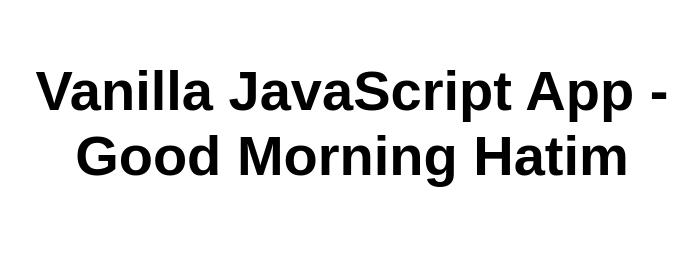
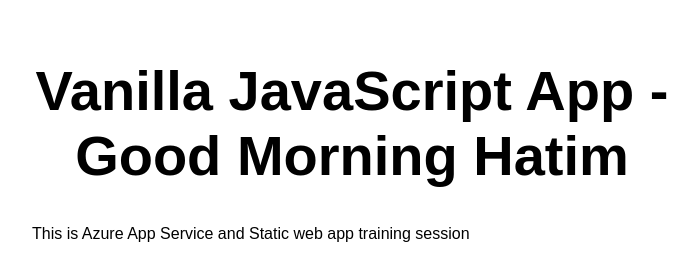
Before and after one commit to hatimjohar/my-first-static-web-app, a website: page src/index.html in a window 1280 px wide. Shown: the whole page, without its empty margins (288-986 px from the left). Drawn offline with Linux system fonts and the light colour scheme.

Commit message:
Add paragraph element to index.html

```diff
--- a/src/index.html
+++ b/src/index.html
@@ -11,6 +11,7 @@
 <body>
   <main>
     <h1>Vanilla JavaScript App - Good Morning Hatim</h1>
+    <p1>This is Azure App Service and Static web app training session</p1>
   </main>
 </body>
 
```
